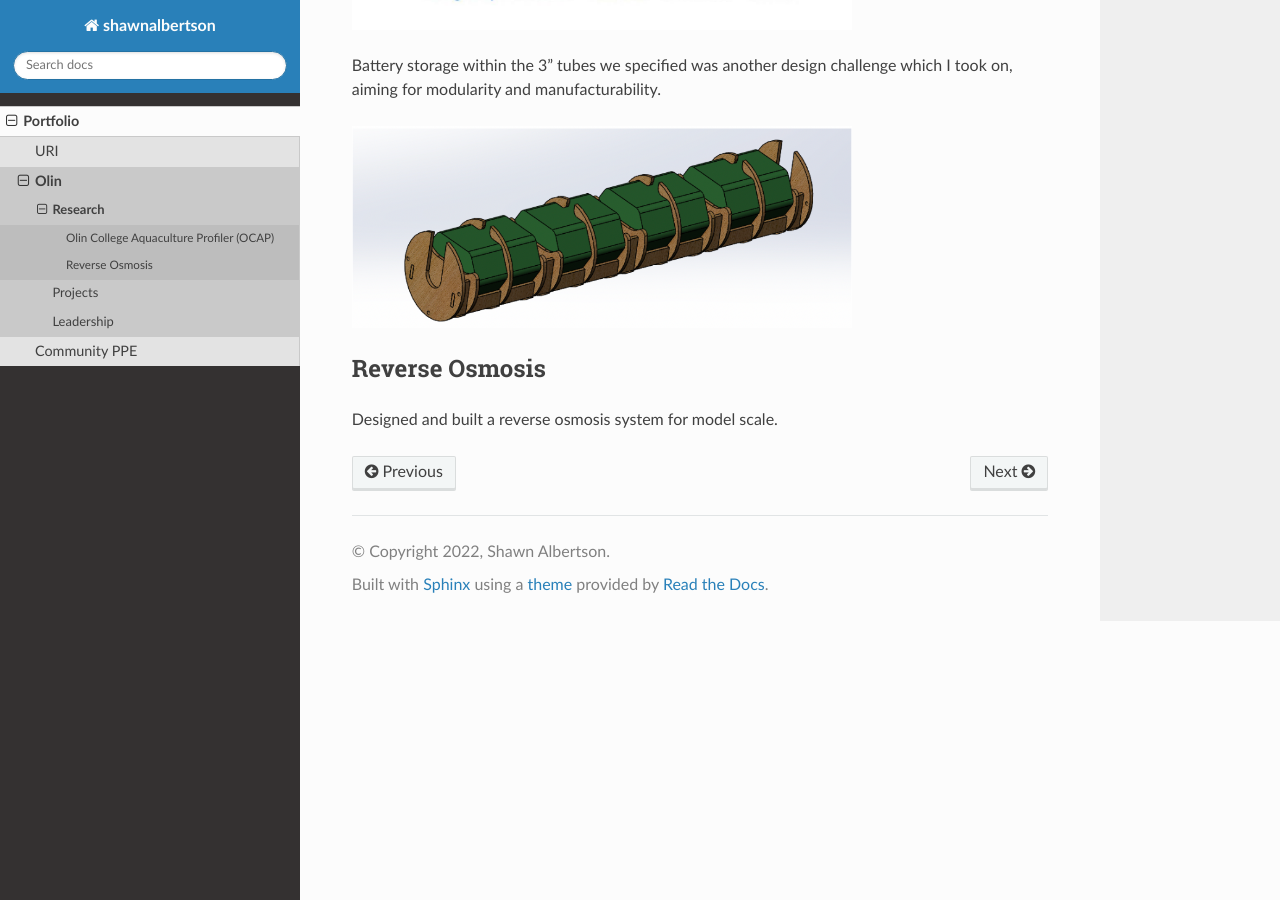
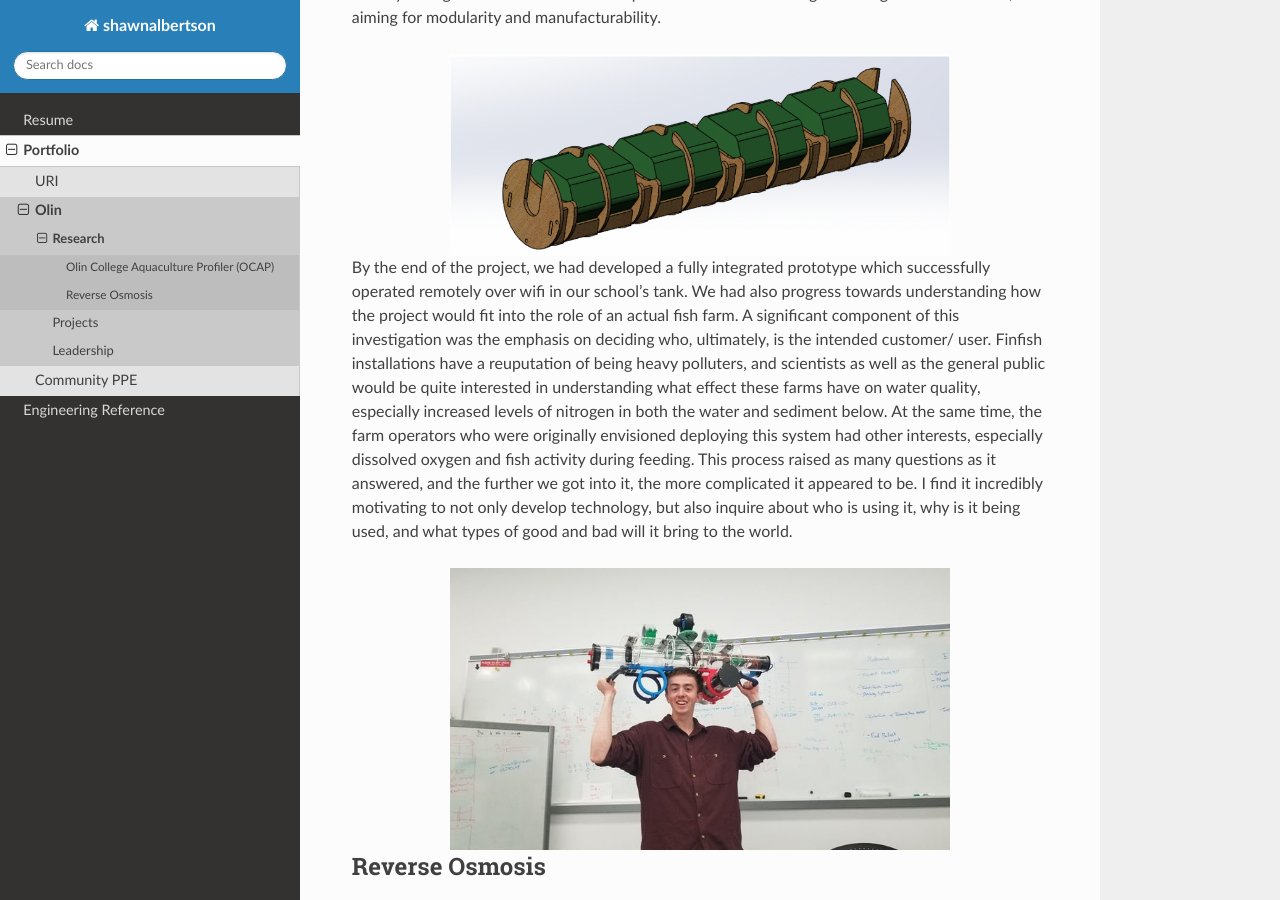
Before and after one commit to shawnalbertson/shawnalbertson, a Sphinx documentation site: the page built from docs/source/portfolio/olin/research.rst, in a window 1280 px wide and 900 px high, scrolled down 1953 px. Built offline with Sphinx 7.4.7 and the Read the Docs theme 2.0.0, drawn with Linux system fonts in a browser that asks for light colours; pages that are not in the unit, such as notebooks, are missing from menus.

Commit message:
add reference to master toc

```diff
--- a/docs/source/index.rst
+++ b/docs/source/index.rst
@@ -9,13 +9,16 @@ Hi, you've reached Shawn Albertson
 A combined portfolio and personal documentation.
 This is a living reference which I update continuously with newly acquired knowledge.
 
-:doc:`resume`
--------------
+..
+   :doc:`resume`
+   -------------
 
 .. toctree::
    :hidden:
 
+   resume
    /portfolio/index
+   /reference/index
 
 ..
    Portfolio
--- a/docs/source/portfolio/olin/research.rst
+++ b/docs/source/portfolio/olin/research.rst
@@ -9,22 +9,31 @@ I felt that it would be crucial to meet with individuals who actually operate fi
 
 .. image:: ../images/ocapTeam.png
     :width: 500
+    :align: center
 
 Aside from this, I was engaged with mechanical design and physical modeling. We wanted to test a thruster which had been chosen by a previous group interested in the project, which required us to build a test rig for our school's circular tank. I adapted the thruster for underwater operation by designing an SLA printed enclosure and creating a low budget but effective hydrofoil for the submerged towing arm.
 
 .. image:: ../images/sla-print-mounted.jpg
     :width: 500
+    :align: center
 
 I also designed PCB mounts for the robot's computer tube, managing packaging in a tight enclosure, connectors, and cable management through the frame of a submerged device.
 
 .. image:: ../images/computerTubeLabeled.jpg
     :width: 500
-
+    :align: center
 
 Battery storage within the 3" tubes we specified was another design challenge which I took on, aiming for modularity and manufacturability.
 
 .. image:: ../images/batteryPack.png
     :width: 500
+    :align: center
+
+By the end of the project, we had developed a fully integrated prototype which successfully operated remotely over wifi in our school's tank. We had also progress towards understanding how the project would fit into the role of an actual fish farm. A significant component of this investigation was the emphasis on deciding who, ultimately, is the intended customer/ user. Finfish installations have a reuputation of being heavy polluters, and scientists as well as the general public would be quite interested in understanding what effect these farms have on water quality, especially increased levels of nitrogen in both the water and sediment below. At the same time, the farm operators who were originally envisioned deploying this system had other interests, especially dissolved oxygen and fish activity during feeding. This process raised as many questions as it answered, and the further we got into it, the more complicated it appeared to be. I find it incredibly motivating to not only develop technology, but also inquire about who is using it, why is it being used, and what types of good and bad will it bring to the world.
+
+.. image:: ../images/ocapHead.png
+    :width: 500
+    :align: center
 
 Reverse Osmosis
 ---------------
--- a/docs/source/reference/hydro.rst
+++ b/docs/source/reference/hydro.rst
@@ -1,4 +1,2 @@
 Hydrodynamics
 =============
-
-This shit hella complicated
--- a/docs/source/reference/index.rst
+++ b/docs/source/reference/index.rst
@@ -0,0 +1,5 @@
+Engineering Reference
+==================
+
+Hydrodynamics
+-------------
```
Also changed, not shown: docs/source/portfolio/images/ocapHead.png (added).
